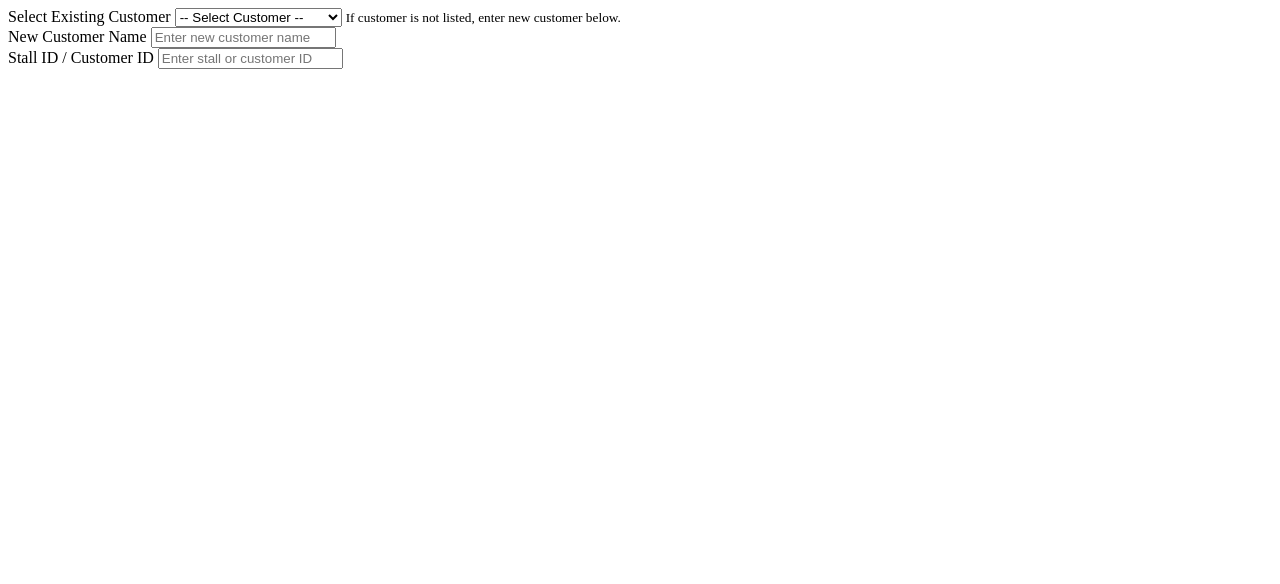
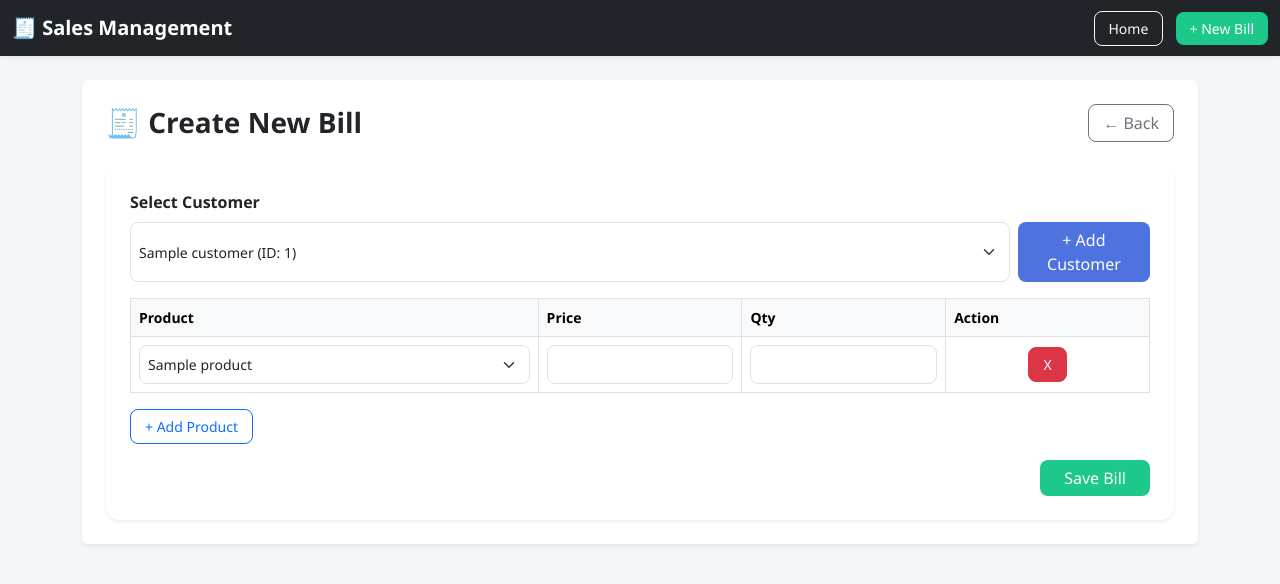
Before and after one commit to Suryanagireddy1/Sales_management, a Flask app: page /add_bill in a window 1280 px wide. Shown: the top 584 px of the page. Run offline with Flask 3, Linux system fonts and the light colour scheme; a database or web service that is not in the repository returns one stand-in record (values such as "Sample title"); parts of the project's set-up code (start-up, migrations or seed data) failed here and were passed over; some libraries are stand-ins or nearby versions.

Commit message:
Update add_bill.html
new

```diff
--- a/templates/add_bill.html
+++ b/templates/add_bill.html
@@ -1,32 +1,91 @@
-<!-- Existing Customer -->
-<div class="mb-3">
-    <label class="form-label fw-semibold">Select Existing Customer</label>
+{% extends "layout.html" %}
+{% block content %}
+
+<div class="d-flex justify-content-between align-items-center mb-4">
+    <h3 class="mb-0">🧾 Create New Bill</h3>
+    <a href="/" class="btn btn-outline-secondary">← Back</a>
+</div><div class="card shadow-sm border-0 p-4"><form method="POST"><!-- Customer Selection --><div class="mb-3">
+    <label class="form-label fw-semibold">Select Customer</label><div class="d-flex gap-2">
 
     <select name="customer" class="form-select">
-        <option value="">-- Select Customer --</option>
 
         {% for customer in customers %}
         <option value="{{ customer.id }}">
             {{ customer.name }} (ID: {{ customer.id }})
         </option>
         {% endfor %}
+
     </select>
 
-    <small class="text-muted">
-        If customer is not listed, enter new customer below.
-    </small>
+    <!-- Add New Customer -->
+    <a href="/add_customer" class="btn btn-primary">
+        + Add Customer
+    </a>
+
 </div>
 
+</div><!-- Product Table --><div class="table-responsive">
+<table class="table table-bordered align-middle" id="productTable"><thead class="table-light">
+<tr>
+<th style="width: 40%">Product</th>
+<th style="width: 20%">Price</th>
+<th style="width: 20%">Qty</th>
+<th style="width: 20%">Action</th>
+</tr>
+</thead><tbody>
+<tr><td>
+<select name="product[]" class="form-select">
+{% for product in products %}
+<option value="{{ product.id }}">
+{{ product.name }}
+</option>
+{% endfor %}
+</select>
+</td><td>
+<input type="number" step="0.01" name="price[]" class="form-control">
+</td><td>
+<input type="number" step="0.01" name="quantity[]" class="form-control">
+</td><td class="text-center">
+<button type="button" class="btn btn-danger btn-sm remove-row">X</button>
+</td></tr>
+</tbody></table>
+</div><!-- Add Product Button --><div class="mb-3">
+<button type="button" class="btn btn-outline-primary btn-sm" id="addRow">
++ Add Product
+</button>
+</div><!-- Submit --><div class="text-end">
+<button type="submit" class="btn btn-success px-4">
+Save Bill
+</button>
+</div></form></div><!-- JavaScript for dynamic rows --><script>
 
-<!-- New Customer -->
-<div class="mb-3">
-    <label class="form-label fw-semibold">New Customer Name</label>
-    <input type="text" name="new_customer_name" class="form-control"
-           placeholder="Enter new customer name">
-</div>
+document.getElementById("addRow").addEventListener("click", function() {
 
-<div class="mb-3">
-    <label class="form-label fw-semibold">Stall ID / Customer ID</label>
-    <input type="text" name="new_customer_id" class="form-control"
-           placeholder="Enter stall or customer ID">
-</div>
+let table = document.querySelector("#productTable tbody");
+
+let newRow = table.rows[0].cloneNode(true);
+
+newRow.querySelectorAll("input").forEach(input => input.value = "");
+
+table.appendChild(newRow);
+
+});
+
+
+document.addEventListener("click", function(e) {
+
+if (e.target.classList.contains("remove-row")) {
+
+let rows = document.querySelectorAll("#productTable tbody tr");
+
+if (rows.length > 1) {
+
+e.target.closest("tr").remove();
+
+}
+
+}
+
+});
+
+</script>{% endblock %}
```
